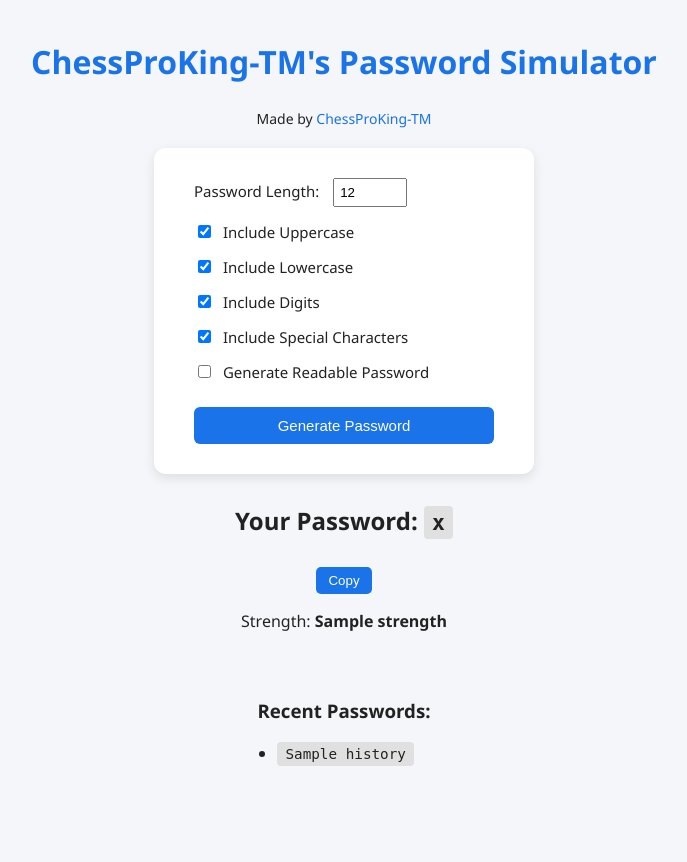
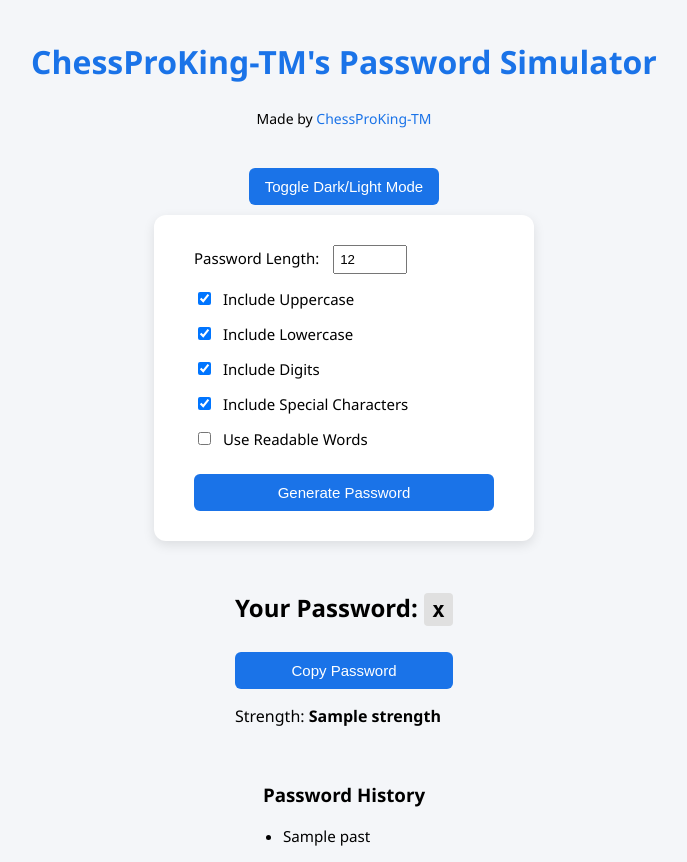
Before and after one commit to AlbertCanCode/test-py-code, a Flask app: template templates/index.html in a window 1280 px wide. Shown: the whole page, without its empty margins (296-983 px from the left). Before the commit the page ends 766 px from the top, so only its background shows below. Run offline with Flask 3, Linux system fonts and the light colour scheme; the template is opened without the code that fills it: most values are stand-ins (such as "Sample title", 1, 10 or a date in 2020).

Commit message:
Update index.html

```diff
--- a/templates/index.html
+++ b/templates/index.html
@@ -1,58 +1,49 @@
 <!DOCTYPE html>
 <html lang="en">
 <head>
-  <meta charset="UTF-8">
+  <meta charset="UTF-8" />
   <title>ChessProKing-TM's Password Simulator</title>
   <meta name="google-site-verification" content="hxiX__ldpj9hmreGCLfXADf1fZYuTdIq3i8BY7imPU0" />
-  <meta name="viewport" content="width=device-width, initial-scale=1.0">
   <style>
     :root {
-      --bg: #f4f6f9;
-      --text: #222;
-      --box-bg: #fff;
-      --btn-bg: #1a73e8;
-      --btn-hover: #1669c1;
-      --link: #1a73e8;
+      --bg-color: #f4f6f9;
+      --text-color: #000;
+      --card-color: #fff;
+      --primary: #1a73e8;
+      --hover: #1669c1;
     }
 
-    @media (prefers-color-scheme: dark) {
-      :root {
-        --bg: #121212;
-        --text: #e0e0e0;
-        --box-bg: #1e1e1e;
-        --btn-bg: #3b82f6;
-        --btn-hover: #2563eb;
-        --link: #90caf9;
-      }
+    [data-theme='dark'] {
+      --bg-color: #121212;
+      --text-color: #eee;
+      --card-color: #1f1f1f;
     }
 
     body {
       font-family: 'Segoe UI', Tahoma, Geneva, Verdana, sans-serif;
-      background-color: var(--bg);
-      color: var(--text);
+      background-color: var(--bg-color);
+      color: var(--text-color);
       margin: 0;
       padding: 0;
       display: flex;
       flex-direction: column;
       align-items: center;
-      justify-content: flex-start;
       min-height: 100vh;
+      transition: all 0.3s ease;
     }
 
     h1 {
-      color: var(--btn-bg);
       margin-top: 40px;
-      text-align: center;
+      color: var(--primary);
     }
 
     .profile-link {
-      margin-top: 5px;
-      margin-bottom: 20px;
+      margin: 5px 0 20px;
       font-size: 14px;
     }
 
     .profile-link a {
-      color: var(--link);
+      color: var(--primary);
       text-decoration: none;
     }
 
@@ -61,11 +52,12 @@
     }
 
     form {
-      background: var(--box-bg);
+      background: var(--card-color);
       padding: 30px 40px;
       border-radius: 12px;
       box-shadow: 0 4px 12px rgba(0, 0, 0, 0.1);
       width: 300px;
+      margin-bottom: 20px;
     }
 
     label {
@@ -84,26 +76,25 @@
       margin-right: 8px;
     }
 
-    input[type="submit"] {
-      background-color: var(--btn-bg);
+    input[type="submit"], button {
+      background-color: var(--primary);
       color: white;
       padding: 10px 16px;
       border: none;
       border-radius: 6px;
       cursor: pointer;
       font-size: 15px;
+      width: 100%;
       margin-top: 10px;
-      width: 100%;
       transition: background-color 0.3s;
     }
 
-    input[type="submit"]:hover {
-      background-color: var(--btn-hover);
+    input[type="submit"]:hover, button:hover {
+      background-color: var(--hover);
     }
 
-    h2, h3 {
+    h2 {
       margin-top: 30px;
-      color: var(--text);
     }
 
     code {
@@ -113,32 +104,27 @@
       font-size: 1.1em;
     }
 
-    .copy-button {
-      margin-top: 10px;
-      background-color: var(--btn-bg);
-      color: white;
-      border: none;
-      padding: 6px 12px;
-      border-radius: 5px;
-      cursor: pointer;
+    .copy-btn {
+      margin-top: 8px;
     }
 
-    .copy-button:hover {
-      background-color: var(--btn-hover);
+    .theme-toggle {
+      margin: 10px auto;
+      text-align: center;
     }
 
     .history {
       margin-top: 20px;
-      max-width: 300px;
+      max-width: 320px;
     }
 
     .history ul {
       padding-left: 20px;
     }
 
-    .history code {
-      display: inline-block;
-      margin-bottom: 5px;
+    .history li {
+      margin-bottom: 4px;
+      font-size: 0.95em;
     }
   </style>
 </head>
@@ -148,7 +134,11 @@
     Made by <a href="https://scratch.mit.edu/users/ChessProking-tm/" target="_blank">ChessProKing-TM</a>
   </div>
 
-  <form method="post">
+  <div class="theme-toggle">
+    <button onclick="toggleTheme()">Toggle Dark/Light Mode</button>
+  </div>
+
+  <form method="post" onsubmit="return false;">
     <label>Password Length:
       <input type="number" name="length" min="4" max="50" value="12">
     </label>
@@ -156,34 +146,51 @@
     <label><input type="checkbox" name="lower" checked> Include Lowercase</label>
     <label><input type="checkbox" name="digits" checked> Include Digits</label>
     <label><input type="checkbox" name="special" checked> Include Special Characters</label>
-    <label><input type="checkbox" name="readable"> Generate Readable Password</label>
-    <input type="submit" value="Generate Password">
+    <label><input type="checkbox" name="readable"> Use Readable Words</label>
+    <input type="submit" value="Generate Password" onclick="generatePassword()">
   </form>
 
+  <div id="result">
     {% if password %}
-    <h2>Your Password: <code id="password">{{ password }}</code></h2>
-    <button class="copy-button" onclick="copyPassword()">Copy</button>
+      <h2>Your Password: <code id="pw-text">{{ password }}</code></h2>
+      <button class="copy-btn" onclick="copyToClipboard()">Copy Password</button>
       <p>Strength: <strong>{{ strength }}</strong></p>
     {% endif %}
+  </div>
 
-  {% if history %}
   <div class="history">
-      <h3>Recent Passwords:</h3>
-      <ul>
-        {% for p in history %}
-          <li><code>{{ p }}</code></li>
+    <h3>Password History</h3>
+    <ul id="history-list">
+      {% for past in history %}
+        <li>{{ past }}</li>
       {% endfor %}
     </ul>
   </div>
-  {% endif %}
 
   <script>
-    function copyPassword() {
-      const password = document.getElementById("password").textContent;
-      navigator.clipboard.writeText(password).then(() => {
+    function toggleTheme() {
+      const current = document.documentElement.getAttribute("data-theme");
+      document.documentElement.setAttribute("data-theme", current === "dark" ? "light" : "dark");
+      localStorage.setItem("theme", current === "dark" ? "light" : "dark");
+    }
+
+    function loadTheme() {
+      const saved = localStorage.getItem("theme") || "light";
+      document.documentElement.setAttribute("data-theme", saved);
+    }
+
+    function copyToClipboard() {
+      const pw = document.getElementById("pw-text").innerText;
+      navigator.clipboard.writeText(pw);
       alert("Password copied to clipboard!");
-      });
     }
+
+    function generatePassword() {
+      // Use AJAX or Fetch API if needed. Otherwise, keep using Flask POST if handling in backend.
+      document.querySelector("form").submit(); // Keep for now.
+    }
+
+    loadTheme();
   </script>
 </body>
 </html>
```
Lines whose indentation alone changed are shown as unchanged.
